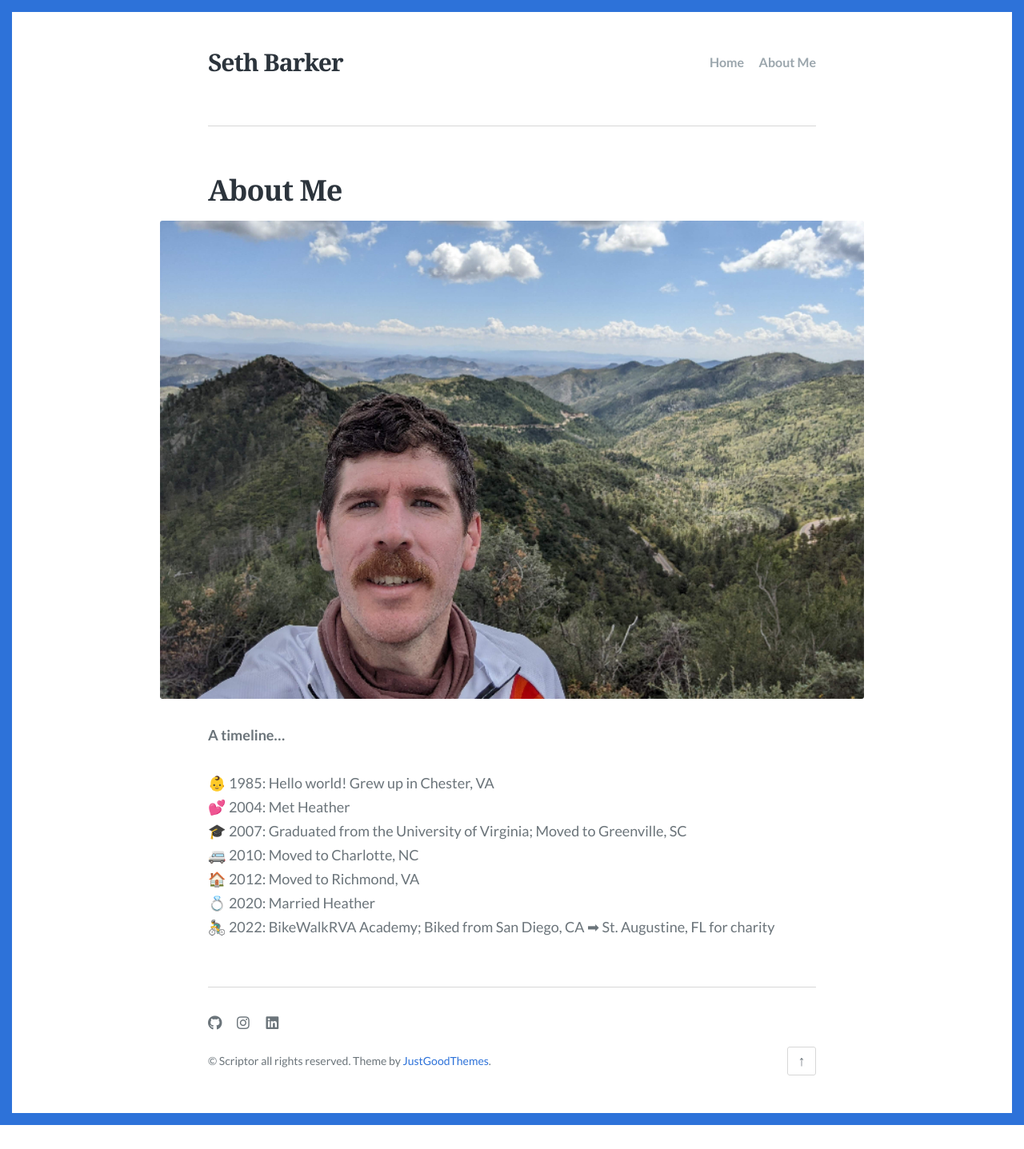
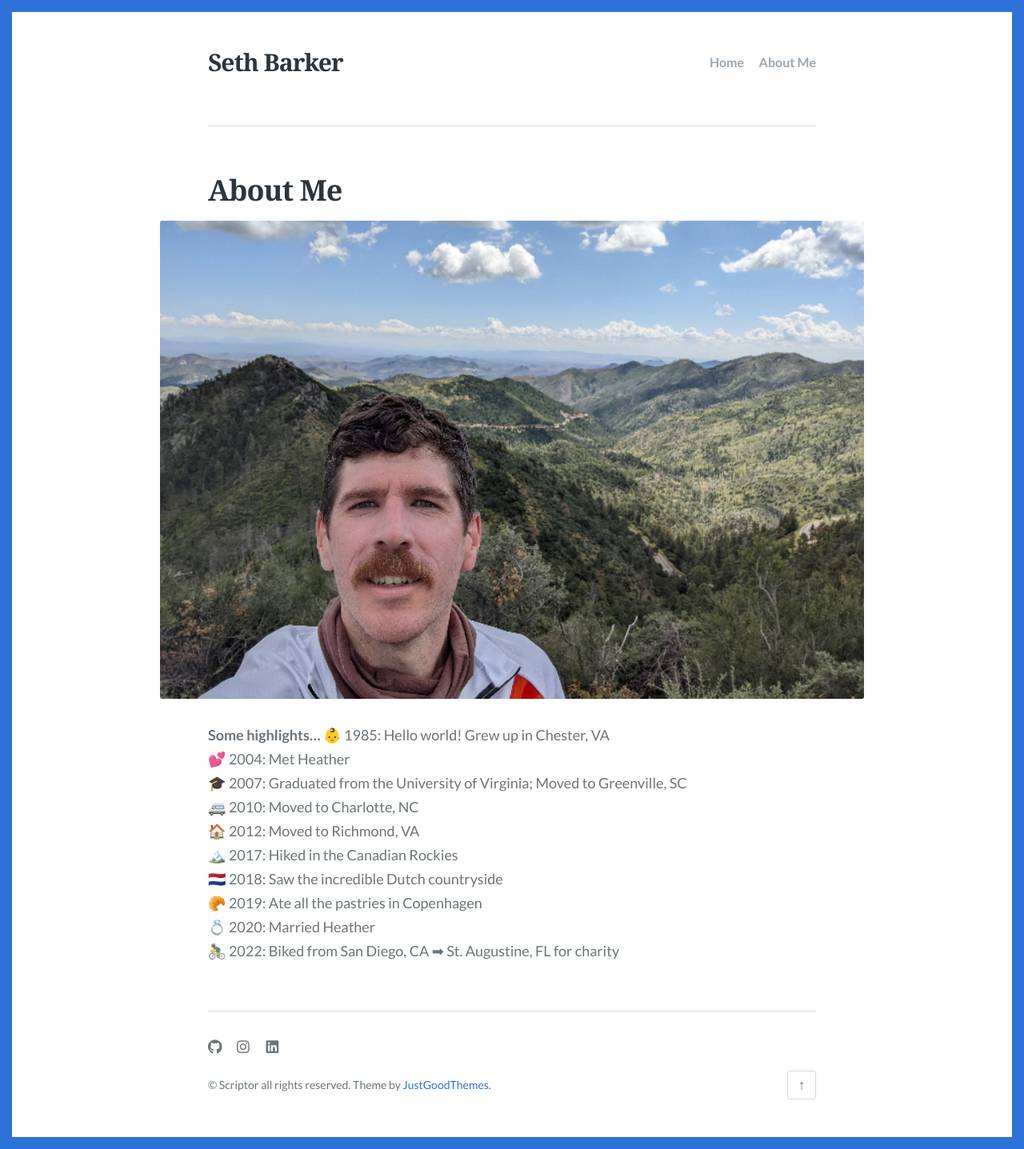
Before and after one commit to sethbarker/sethbarker.github.io, a Jekyll site: the page built from about.md, in a window 1280 px wide. Shown: the whole page at 80% size. Built offline with Jekyll 4.4.1, drawn with Linux system fonts in a browser that asks for light colours; some web fonts are replaced; before the commit the page ends 1407 px from its top, so only the background shows below that.

Commit message:
Update about.md

```diff
--- a/about.md
+++ b/about.md
@@ -4,12 +4,14 @@ title: About Me
 feature_image: images/about2.jpg
 ---
 
-**A timeline...**
-
+**Some highlights...**
 👶 1985: Hello world! Grew up in Chester, VA \
 💕 2004: Met Heather \
 🎓 2007: Graduated from the University of Virginia; Moved to Greenville, SC \
 🚐 2010: Moved to Charlotte, NC \
 🏠 2012: Moved to Richmond, VA \
+🏔️ 2017: Hiked in the Canadian Rockies \
+🇳🇱 2018: Saw the incredible Dutch countryside \
+🥐 2019: Ate all the pastries in Copenhagen \
 💍 2020: Married Heather \
-🚴‍♂️ 2022: BikeWalkRVA Academy; Biked from San Diego, CA ➡ St. Augustine, FL for charity
+🚴‍♂️ 2022: Biked from San Diego, CA ➡ St. Augustine, FL for charity
```
